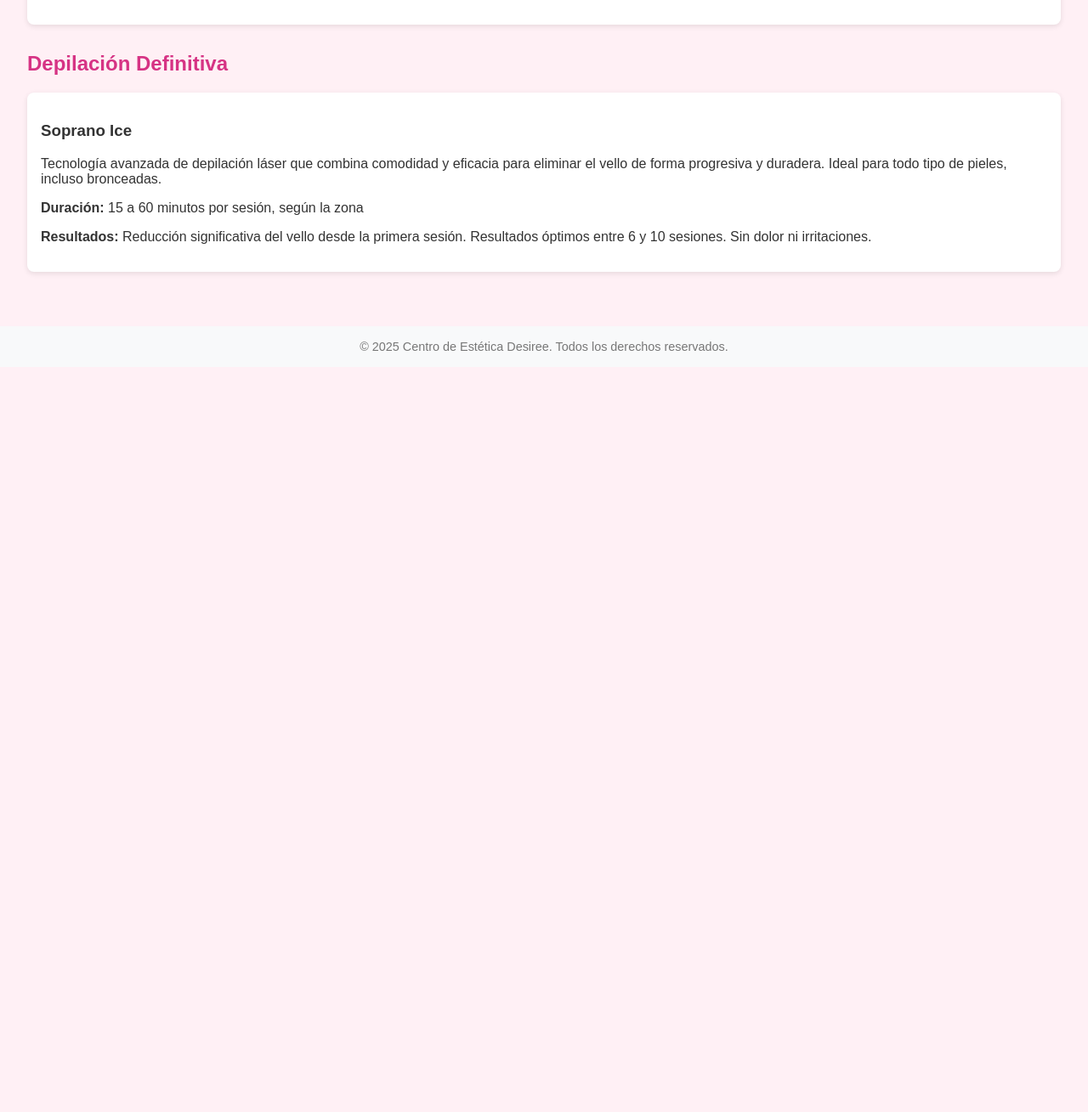
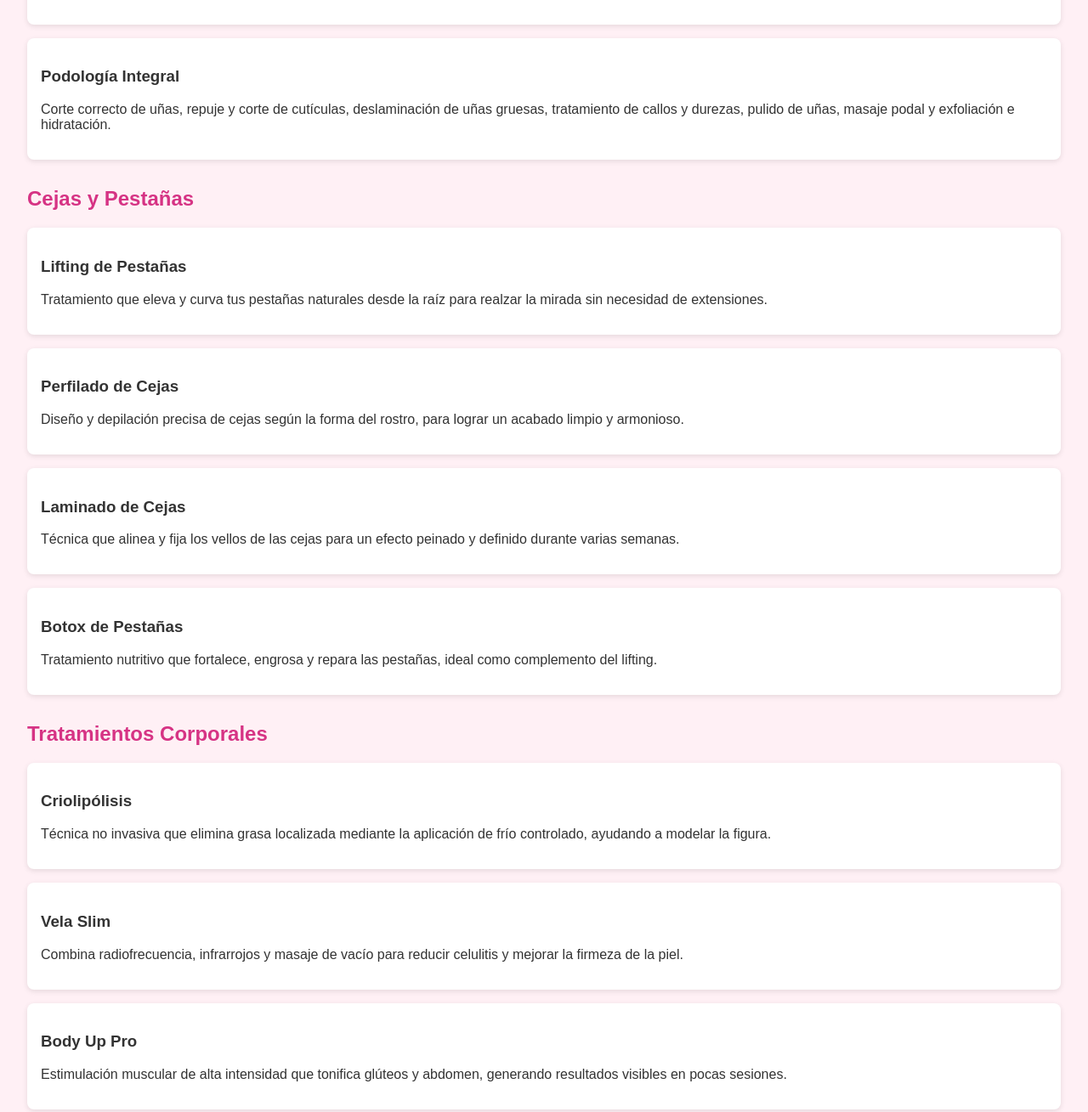
Before and after one commit to Emi-Dz/centro-estetica, a plain HTML site: page index.html in a window 1280 px wide. Shown: the part 1683-2992 px from the top of the page at 85% size. Before the commit the page ends 2115 px from the top, so only its background shows below. Drawn offline with Linux system fonts and the light colour scheme.

Commit message:
Update index.html

```diff
--- a/index.html
+++ b/index.html
@@ -101,6 +101,54 @@
       <p><strong>Duración:</strong> 2 a 3 horas</p>
       <p><strong>Resultados:</strong> Uñas XXL resistentes, personalizables y glamorosas.</p>
     </article>
+
+    <article>
+      <h3>Podología Integral</h3>
+      <p>Corte correcto de uñas, repuje y corte de cutículas, deslaminación de uñas gruesas, tratamiento de callos y durezas, pulido de uñas, masaje podal y exfoliación e hidratación.</p>
+    </article>
+  </section>
+
+  <section>
+    <h2>Cejas y Pestañas</h2>
+
+    <article>
+      <h3>Lifting de Pestañas</h3>
+      <p>Tratamiento que eleva y curva tus pestañas naturales desde la raíz para realzar la mirada sin necesidad de extensiones.</p>
+    </article>
+
+    <article>
+      <h3>Perfilado de Cejas</h3>
+      <p>Diseño y depilación precisa de cejas según la forma del rostro, para lograr un acabado limpio y armonioso.</p>
+    </article>
+
+    <article>
+      <h3>Laminado de Cejas</h3>
+      <p>Técnica que alinea y fija los vellos de las cejas para un efecto peinado y definido durante varias semanas.</p>
+    </article>
+
+    <article>
+      <h3>Botox de Pestañas</h3>
+      <p>Tratamiento nutritivo que fortalece, engrosa y repara las pestañas, ideal como complemento del lifting.</p>
+    </article>
+  </section>
+
+  <section>
+    <h2>Tratamientos Corporales</h2>
+
+    <article>
+      <h3>Criolipólisis</h3>
+      <p>Técnica no invasiva que elimina grasa localizada mediante la aplicación de frío controlado, ayudando a modelar la figura.</p>
+    </article>
+
+    <article>
+      <h3>Vela Slim</h3>
+      <p>Combina radiofrecuencia, infrarrojos y masaje de vacío para reducir celulitis y mejorar la firmeza de la piel.</p>
+    </article>
+
+    <article>
+      <h3>Body Up Pro</h3>
+      <p>Estimulación muscular de alta intensidad que tonifica glúteos y abdomen, generando resultados visibles en pocas sesiones.</p>
+    </article>
   </section>
 
   <section>
@@ -120,3 +168,6 @@
 
 </body>
 </html>
+
+</body>
+</html>
```
